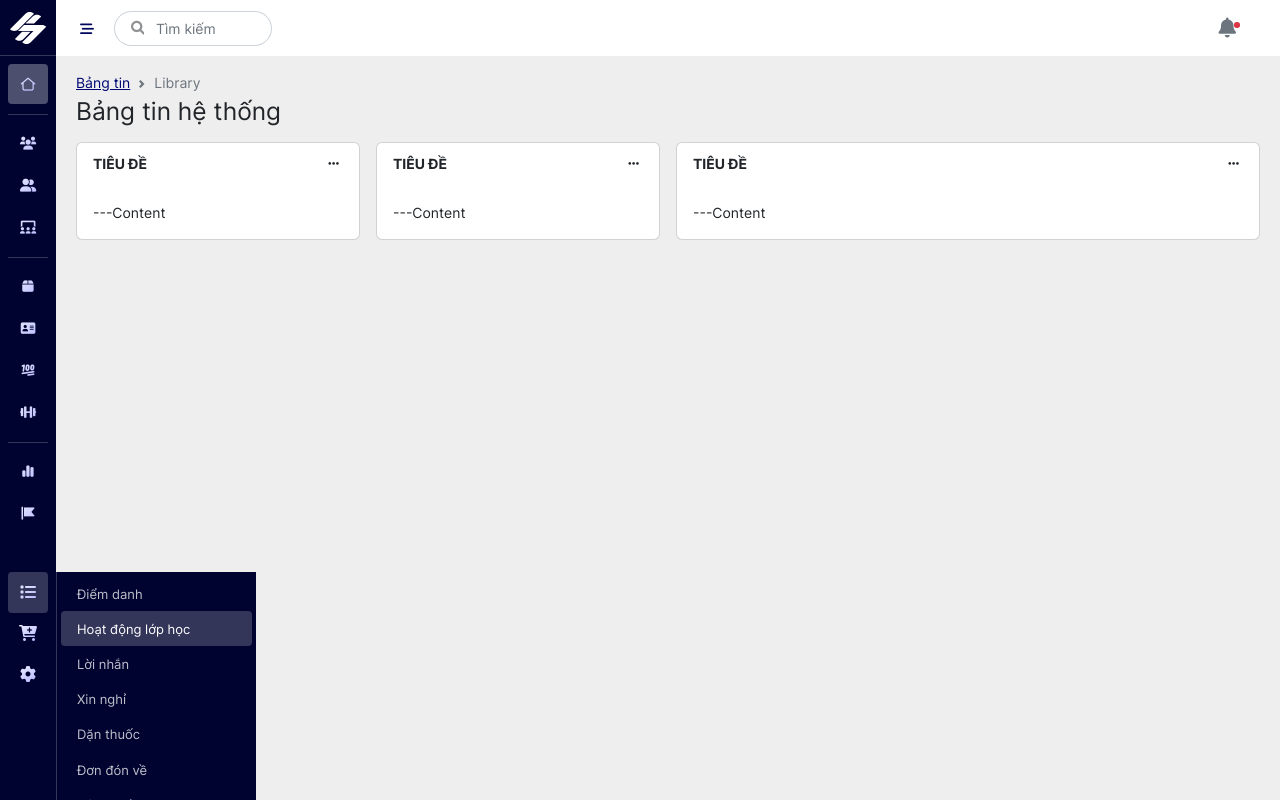
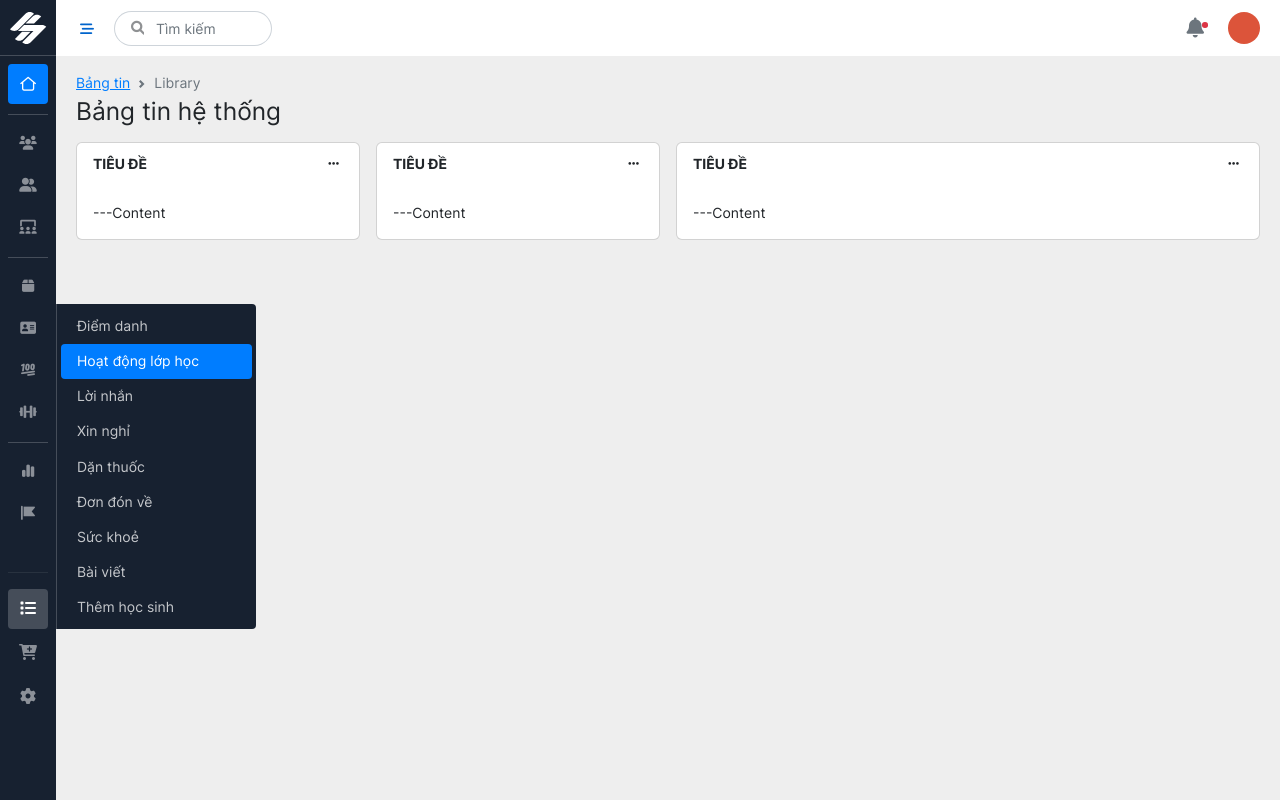
Before and after one commit to xuanlt/SS_CMS_HTML, a website: page index.html in a window 1280 px wide. Both pictures are taken after a click on the link 286 px from the left and 28 px from the top of the page. Drawn offline with nearby package versions, Linux system fonts and the light colour scheme.

Commit message:
Update sidebar
Fixed Submenu sidebar

```diff
--- a/css/main.scss
+++ b/css/main.scss
@@ -5,7 +5,7 @@ $white: #fff !default;
 $black: #000 !default;
 // scss-docs-end gray-color-variables
 // scss-docs-start color-variables
-$blue: #000774 !default;
+$blue: #007DFF !default;
 $indigo: #848AFF !default;
 $purple: #B1B4FF !default;
 $pink: #d63384 !default;
@@ -219,6 +219,8 @@ strong {
     .site-sidebar {
         width: 3.5rem;
         overflow: visible;
+        .sidebar-header {
+            width: 3.5rem;
             .site-brand {
                 padding-right: 0 !important;
                 .site-logo {
@@ -233,6 +235,18 @@ strong {
             .btn-sidebar-toggle {
                 visibility: hidden;
                 z-index: -1;
+            }
+        }
+        .sidebar-content {
+            .heading-group-title {
+                display: none;
+            }
+        }
+        .sidebar-footer {
+            width: 3.5rem;
+            height: 0;
+            font-size: 0;
+            opacity: 0;
         }
         .sidebar-nav {
             >.nav-item {
@@ -266,15 +280,14 @@ strong {
                 }
                 //Sub Menu
                 .nav-sub-menu {
-                    position: absolute;
-                    left: 100%;
+                    position: fixed;
+                    left: 3.5rem;
                     width: 12.5rem;
-                    top: 0;
-                    background-color: #000330;
+                    background-color: #172130;
                     border-left: 1px solid rgba(255, 255, 255, 0.2);
                     padding: 0.25rem;
-                    margin-bottom: 0;
-                    margin-left: 0.5rem;
+                    border-top-right-radius: 0.25rem;
+                    border-bottom-right-radius: 0.25rem;
                     .nav-item {
                         .nav-link {
                             padding: 0.35rem 1rem;
@@ -303,19 +316,20 @@ strong {
     position: fixed;
     left: 0;
     top: 0;
-    overflow-x: hidden;
-    overflow-y: auto;
     padding-top: 3.5rem;
     z-index: 888;
-    background-color: #000330 !important;
+    background-color: #172130;
     color: rgba(255, 255, 255, 0.75);
     .sidebar-header {
-        position: absolute;
+        position: fixed;
         left: 0;
         top: 0;
         height: 3.5rem;
-        width: 100%;
+        width: 16rem;
+        max-width: 100%;
         border-bottom: 1px solid rgba(255, 255, 255, 0.2);
+        background-color: #172130;
+        z-index: 10;
         .site-brand {
             display: flex;
             align-items: center;
@@ -357,6 +371,19 @@ strong {
             }
         }
     }
+    .sidebar-content {
+        height: 100%;
+        position: relative;
+    }
+    .sidebar-footer {
+        border-top: 1px solid rgba(255, 255, 255, 0.2);
+        background-color: #172130;
+        width: 16rem;
+        max-width: 100%;
+        position: fixed;
+        left: 0;
+        bottom: 0;
+    }
     .sidebar-nav {
         .nav-item {
             .nav-link {
@@ -365,7 +392,6 @@ strong {
                 padding: 0.5rem 1rem 0.5rem 2.5rem;
                 line-height: 1.5rem;
                 position: relative;
-                font-size: 0.8125rem;
                 .icon {
                     width: 1.5rem;
                     height: 1.5rem;
@@ -375,11 +401,7 @@ strong {
                     position: absolute;
                     left: 0.5rem;
                     top: 0.5rem;
-                    color: #B1B4FF;
-                    background: #EFF0FF;
-                    background: linear-gradient(to bottom right, #EFF0FF 0%, #B1B4FF 100%);
-                    -webkit-background-clip: text;
-                    -webkit-text-fill-color: transparent;
+                    color: rgba(255, 255, 255, 0.5);
                 }
                 &:hover {
                     color: rgba(255, 255, 255, 1);
@@ -407,11 +429,17 @@ strong {
                     }
                     &[aria-expanded="true"] {
                         color: rgba(255, 255, 255, 2);
+                        .icon {
+                            color: #fff;
+                        }
                     }
                 }
                 &.active {
                     color: #fff;
-                    background-color: rgba(255, 255, 255, 0.3);
+                    background-color: #007DFF;
+                    .icon {
+                        color: #fff;
+                    }
                 }
             }
             &.item-title {
@@ -441,6 +469,9 @@ strong {
             }
         }
     }
+    hr {
+        border-color: rgba(255, 255, 255, 0.3);
+    }
     .tree {
         margin: 0;
         padding: 0;
@@ -451,11 +482,10 @@ strong {
             a {
                 color: #fff;
                 text-decoration: none;
-                padding: 0.75rem 1rem 0.75rem 2.5rem;
+                padding: 0.5rem 1rem 0.5rem 2.5rem;
                 display: block;
                 position: relative;
-                font-size: 0.8125rem;
-                line-height: 1rem;
+                line-height: 1.5rem;
                 border-radius: 0.25rem;
                 color: rgba(255, 255, 255, 0.75);
                 &:hover {
@@ -467,7 +497,6 @@ strong {
                     right: 0.5rem;
                     top: 0.75rem;
                     .pull-right {
-                        transform: rotate(180deg);
                         opacity: 0.5;
                         width: 1rem;
                         height: 1rem;
@@ -485,23 +514,20 @@ strong {
                     position: absolute;
                     left: 0.5rem;
                     top: 0.75rem;
-                    color: #B1B4FF;
-                    background: #EFF0FF;
-                    background: linear-gradient(to bottom right, #EFF0FF 0%, #B1B4FF 100%);
-                    -webkit-background-clip: text;
-                    -webkit-text-fill-color: transparent;
+                    color: rgba(255, 255, 255, 0.5);
                     font-size: 1rem;
                 }
             }
             .treeview-menu {
                 margin: 0;
                 padding: 0;
+                display: none;
                 li {
                     list-style: none;
                     padding: 0;
                     margin: 0;
                     a {
-                        padding: 0.6rem 1rem 0.6rem 2.5rem;
+                        padding: 0.35rem 1rem 0.35rem 2.5rem;
                         >.fa {
                             display: none;
                         }
@@ -512,7 +538,7 @@ strong {
                 a {
                     .pull-right-container {
                         .pull-right {
-                            transform: rotate(-90deg);
+                            transform: rotate(90deg);
                             opacity: 1;
                         }
                     }
@@ -528,9 +554,17 @@ strong {
         li.active {
             >a {
                 color: rgba(255, 255, 255, 1);
-                background-color: rgba(255, 255, 255, 0.2);
+                background-color: #007DFF;
+                >.fa {
+                    color: #fff;
+                }
                 &:hover {
                     color: rgba(255, 255, 255, 1);
+                    background-color: #007DFF;
+                }
+            }
+            &.treeview {
+                >a {
                     background-color: rgba(255, 255, 255, 0.2);
                 }
             }
@@ -541,8 +575,10 @@ strong {
 .sidebar-collapsed {
     .tree {
         .treeview {
+            margin-top: 0.25rem;
+            margin-bottom: 0.25rem;
             >a {
-                padding: 0.75rem 0;
+                padding: 0.5rem 0;
                 text-align: center;
                 >.fa {
                     position: relative;
@@ -555,16 +591,14 @@ strong {
             }
             position: relative;
             .treeview-menu {
-                display: none;
-                position: absolute;
-                left: 100%;
+                position: fixed;
+                left: 3.5rem;
                 width: 12.5rem;
-                top: 0;
-                background-color: #000330;
+                background-color: #172130;
                 border-left: 1px solid rgba(255, 255, 255, 0.2);
                 padding: 0.25rem;
-                margin-bottom: 0;
-                margin-left: 0.5rem;
+                border-top-right-radius: 0.25rem;
+                border-bottom-right-radius: 0.25rem;
                 li {
                     a {
                         padding-left: 1rem;
--- a/index.html
+++ b/index.html
@@ -26,6 +26,7 @@
                 <!-- END Site Brand -->
                 <button class="btn btn-white btn-sidebar-toggle bg-transparent"><i class="fa-solid fa-bars"></i></button>
             </div>
+            <!-- BEGIN Sidebar Content -->
             <div class="sidebar-content p-2">
                 <!-- BEGIN Sidebar Menu -->
                 <ul id="sidebar-nav" class="nav sidebar-nav flex-column">
@@ -161,9 +162,11 @@
                 </ul>
                 <!-- END Sidebar Menu -->
                 <p>&nbsp;</p>
+                <hr class="my-3">
+                <div class="heading-group-title small text-uppercase opacity-50 my-2">Menu</div>
                 <!-- BEGIN Sidebar Menu Tree -->
                 <ul class="sidebar-menu tree" data-widget="tree">
-                    <li class="treeview menu-opened active"><a href="#"><i class="fa fa-list"></i>  <span>Giáo viên &amp; phụ huynh</span> <span class="pull-right-container"><i class="fa fa-angle-left pull-right"></i></span></a>
+                    <li class="treeview menu-opened active"><a href="#"><i class="fa fa-list"></i>  <span>Giáo viên &amp; phụ huynh</span> <span class="pull-right-container"><i class="fa fa-angle-right pull-right"></i></span></a>
                         <ul class="treeview-menu">
                             <li><a href="/student/checkin"><i class="fa fa-check"></i>  <span>Điểm danh</span></a></li>
                             <li class="active"><a href="/activate-class"><i class="fa fa-plus-square-o"></i>  <span>Hoạt động lớp học</span></a></li>
@@ -176,14 +179,14 @@
                             <li><a href="/student/add-multi"><i class="fa fa-plus"></i>  <span>Thêm học sinh</span></a></li>
                         </ul>
                     </li>
-                    <li class="treeview"><a href="#"><i class="fa fa-cart-plus"></i>  <span>Bán hàng</span> <span class="pull-right-container"><i class="fa fa-angle-left pull-right"></i></span></a>
-                        <ul class="treeview-menu" style="display: none;">
+                    <li class="treeview"><a href="#"><i class="fa fa-cart-plus"></i>  <span>Bán hàng</span> <span class="pull-right-container"><i class="fa fa-angle-right pull-right"></i></span></a>
+                        <ul class="treeview-menu">
                             <li><a href="/order/index"><i class="fa fa-circle-o"></i>  <span>Quản lý đơn hàng</span></a></li>
                             <li><a href="/product/index"><i class="fa fa-circle-o"></i>  <span>Quản lý sản phẩm</span></a></li>
                         </ul>
                     </li>
-                    <li class="treeview"><a href="#"><i class="fa fa-gear"></i>  <span>Hệ thống</span> <span class="pull-right-container"><i class="fa fa-angle-left pull-right"></i></span></a>
-                        <ul class="treeview-menu" style="display: none;">
+                    <li class="treeview"><a href="#"><i class="fa fa-gear"></i>  <span>Hệ thống</span> <span class="pull-right-container"><i class="fa fa-angle-right pull-right"></i></span></a>
+                        <ul class="treeview-menu">
                             <li><a href="/admin"><i class="fa fa-circle-o"></i>  <span>Danh sách tài khoản</span></a></li>
                             <li><a href="/user-role/index"><i class="fa fa-circle-o"></i>  <span>Quản lý Phân quyền</span></a></li>
                             <li><a href="/classroom"><i class="fa fa-circle-o"></i>  <span>Quản lý lớp</span></a></li>
@@ -195,6 +198,12 @@
                 </ul>
                 <!-- END Sidebar Menu Tree -->
             </div>
+            <!-- END Sidebar Content -->
+            <!-- BEGIN Sidebar Footer -->
+            <div class="sidebar-footer p-2">
+                <div class="small opacity-50">© Copyright 2022 by SS CMS</div>
+            </div>
+            <!-- END Sidebar Footer -->
         </div>
         <!-- END Site Sidebar -->
         <!-- BEGIN Site Header -->
@@ -232,7 +241,7 @@
                                     <a href="#" class="list-group-item list-group-item-action unread">
                                         <div class="d-flex">
                                             <div class="flex-shrink-1 me-3">
-                                                <img src="holder.js/40x40?random=yes" class="mt-1" alt="">
+                                                <img src="img/temp/40x40.jpg" class="mt-1" alt="">
                                             </div>
                                             <div class="flex-grow-1">
                                                 <p class="mb-1">Ut vel nibh sit amet dolor hendrerit vestibulum.</p>
@@ -245,7 +254,7 @@
                                     <a href="#" class="list-group-item list-group-item-action unread">
                                         <div class="d-flex">
                                             <div class="flex-shrink-1 me-3">
-                                                <img src="holder.js/40x40?random=yes" class="mt-1" alt="">
+                                                <img src="img/temp/40x40.jpg" class="mt-1" alt="">
                                             </div>
                                             <div class="flex-grow-1">
                                                 <p class="mb-1">Ut vel nibh sit amet dolor hendrerit vestibulum.</p>
@@ -258,7 +267,7 @@
                                     <a href="#" class="list-group-item list-group-item-action">
                                         <div class="d-flex">
                                             <div class="flex-shrink-1 me-3">
-                                                <img src="holder.js/40x40?random=yes" class="mt-1" alt="">
+                                                <img src="temp/40x40.jpg" class="mt-1" alt="">
                                             </div>
                                             <div class="flex-grow-1">
                                                 <p class="mb-1">Ut vel nibh sit amet dolor hendrerit vestibulum.</p>
@@ -275,11 +284,11 @@
                             </div>
                         </li>
                         <li class="nav-item item-user dropdown no-arrow ms-2">
-                            <a href="#" class="nav-link dropdown-toggle px-0" data-bs-toggle="dropdown" data-bs-auto-close="outside" aria-expanded="false"><img src="holder.js/32x32?random=yes&text=\n" class="rounded-circle" alt=""></a>
+                            <a href="#" class="nav-link dropdown-toggle px-0" data-bs-toggle="dropdown" data-bs-auto-close="outside" aria-expanded="false"><img src="img/temp/32x32.jpg" class="rounded-circle" alt=""></a>
                             <ul class="dropdown-menu dropdown-menu-end">
                                 <li class="py-2 px-3">
                                     <p class="text-center mb-1">
-                                        <a href="#"><img src="holder.js/64x64?random=yes&text=\n" class="rounded-circle" alt=""></a>
+                                        <a href="#"><img src="img/temp/64x64.jpg" class="rounded-circle" alt=""></a>
                                     </p>
                                     <p class="text-center mb-1"><strong>Mercedes Gilmore</strong></p>
                                 </li>
@@ -382,7 +391,6 @@
     <script src="node_modules/@popperjs/core/dist/umd/popper.min.js"></script>
     <script src="node_modules/bootstrap/dist/js/bootstrap.min.js"></script>
     <script src="node_modules/jquery/dist/jquery.min.js"></script>
-    <script src="node_modules/holderjs/holder.min.js"></script>
     <script src="js/jquery.nicescroll.min.js"></script>
     <script src="js/main.js"></script>
     <!-- END Inlucde JS -->
--- a/js/main.js
+++ b/js/main.js
@@ -1,11 +1,87 @@
 jQuery(document).ready(function($) {
 
     //Function layout
-    function layout() {
+    function sidebar_layout() {
+        let window_height = $(window).outerHeight();
 
+        //Sidebar
+        let sidebar_header_height = $('.site-sidebar .sidebar-header').outerHeight();
+        let sidebar_footer_height = $('.site-sidebar .sidebar-footer').outerHeight();
+
+        console.log(sidebar_footer_height);
+
+        $('.site-sidebar .sidebar-content').css('height', window_height - sidebar_header_height - sidebar_footer_height + 'px');
+        submenu_sidebar_collapsed();
     }
 
-    layout();
+    sidebar_layout();
+    // Sidebar
+    if (($(window).width() < 540) && ($('body').hasClass('.sidebar-collapsed') == false)) {
+        $('.btn-sidebar-toggle').click();
+    }
+
+    //Sub Menu when Sidebar Collaped
+    function submenu_sidebar_collapsed() {
+
+        if ($('.sidebar-collapsed').length != 0) {
+            $('.sidebar-nav .nav-item').each(function() {
+                let window_height = $(window).height();
+                let el_this_height = $(this).height();
+                let el_menu_height = $(this).find('.nav-sub-menu').outerHeight();
+                let el_offet_top = $(this).offset().top;
+                let el_offet_bottom = window_height - $(this).offset().top - el_this_height;
+
+                if (el_menu_height > el_offet_bottom) {
+                    $(this).find('.nav-sub-menu').css({
+                        'top': 'auto',
+                        'bottom': el_offet_bottom
+                    });
+                } else {
+                    $(this).find('.nav-sub-menu').css({
+                        'top': el_offet_top,
+                        'bottom': 'auto'
+                    });
+                }
+            });
+
+            $('.tree .treeview').each(function() {
+                let window_height = $(window).height();
+                let el_this_height = $(this).height();
+                let el_menu_height = $(this).find('.treeview-menu').outerHeight();
+                let el_offet_top = $(this).offset().top;
+                let el_offet_bottom = window_height - $(this).offset().top - el_this_height;
+
+                if (el_menu_height > el_offet_bottom) {
+                    $(this).find('.treeview-menu').css({
+                        'top': 'auto',
+                        'bottom': el_offet_bottom
+                    });
+                } else {
+                    $(this).find('.treeview-menu').css({
+                        'top': el_offet_top,
+                        'bottom': 'auto'
+                    });
+                }
+
+            });
+        }
+    }
+
+    //Site Sidebar Scroll
+    $(function() {
+        $(".sidebar-content").niceScroll({
+            cursorcolor: 'rgba(255,255,255,0.2)',
+            cursorwidth: '2px',
+            cursorborder: 'none',
+            railalign: 'left'
+        });
+    });
+
+    $(".sidebar-content").scroll(function() {
+        submenu_sidebar_collapsed();
+    });
+
+
 
     //Sidebar Toggle
     $(".item-sidebar-toggle > .nav-link, .btn-sidebar-toggle").click(function(e) {
@@ -13,14 +89,11 @@ jQuery(document).ready(function($) {
         $(".item-sidebar-toggle > .nav-link, .btn-sidebar-toggle").toggleClass('active');
         $(".item-sidebar-toggle > .nav-link, .btn-sidebar-toggle").find('.fa-solid').toggleClass('fa-bars fa-bars-staggered');
         $('body').toggleClass('sidebar-collapsed');
+        sidebar_layout();
     });
 
-    // Side Bar First load
-    if (($(window).width() < 540) && ($('body').hasClass('.sidebar-collapsed') == false)) {
-        $('.btn-sidebar-toggle').click();
-    }
 
-    //Sidebar Toggle
+    //Sub Menu Toggle
     $('.tree .treeview > a').click(function(e) {
         e.preventDefault();
         //Open
@@ -29,11 +102,10 @@ jQuery(document).ready(function($) {
         //Close
         $('.tree .treeview > a').not($(this)).parent().removeClass('menu-opened active');
         $('.tree .treeview').not($(this)).find('.treeview-menu').hide();
-    })
 
-    // Noticaiton
+    });
 
-    //Setup Nicescroll
+    // Setup Nicescroll
     $(function() {
         $(".nicescroll").niceScroll({
             cursorcolor: 'rgba(0,0,0,0.2)',
@@ -44,6 +116,6 @@ jQuery(document).ready(function($) {
 
     //Window resize
     $(window).resize(function() {
-        layout();
+        sidebar_layout();
     });
 });
--- a/package.json
+++ b/package.json
@@ -1,7 +1,6 @@
 {
   "dependencies": {
     "bootstrap": "^5.2.3",
-    "holderjs": "^2.9.9",
     "jquery": "^3.6.3"
   }
 }
```
Also changed, not shown: css/main.css, img/temp/32x32.jpg (added), img/temp/48x48.jpg (added), img/temp/64x64.jpg (added), 2 other files. Lines whose indentation alone changed are shown as unchanged.
